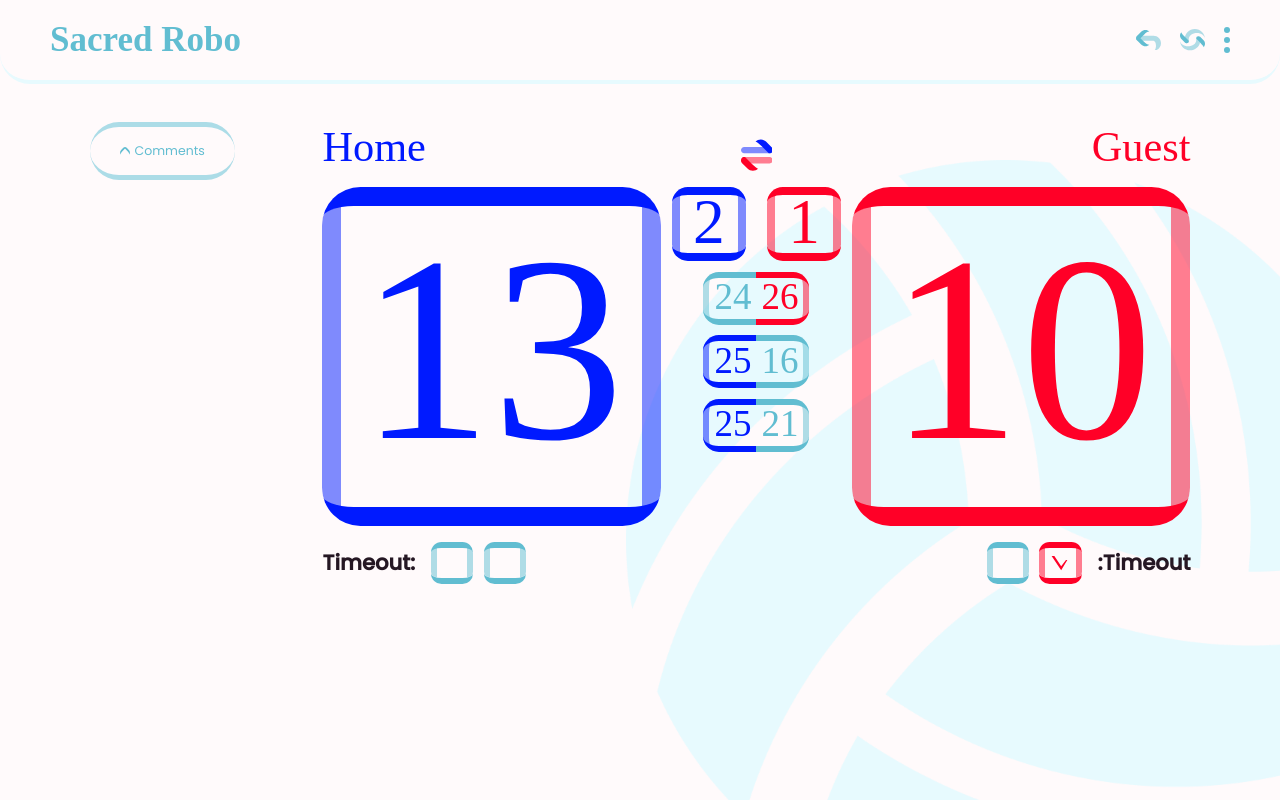
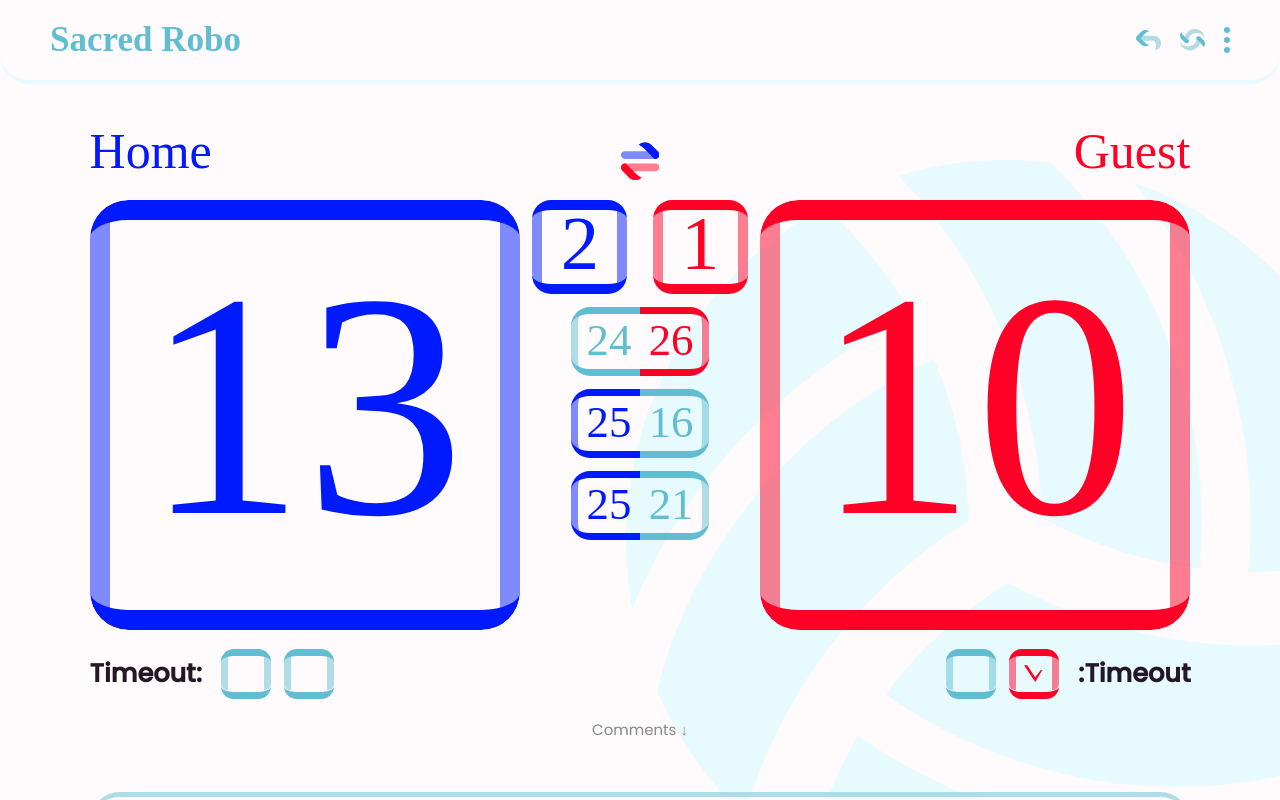
Before and after one commit to clestinepa/Sacred-Robo, a Svelte app: page / in a window 1280 px wide. Built offline with nearby package versions, Linux system fonts and the light colour scheme; a web font is replaced by a local one.

Commit message:
retour version commentaire non draggable mais appartion info_comments quand comments invisible

```diff
--- a/public/global.css
+++ b/public/global.css
@@ -290,7 +290,7 @@ main::-webkit-scrollbar-thumb:hover {
 	--4vw-reduit : min(max(20px, calc(var(--vw-result)*4)),50px);
 }
 
-.game{
+#game{
 	padding: max(3%, 10px) max(7%, 20px);
 }
 
@@ -408,7 +408,7 @@ main::-webkit-scrollbar-thumb:hover {
 #comments {
 	border-radius: 30px;
 	border : 5px solid var(--clair);
-	/* margin-top: min(max(25px,5vw),73px); */
+	margin-top: min(max(20px,4vw),59px);
 	padding : 15px 0;
 }
 
@@ -422,13 +422,13 @@ main::-webkit-scrollbar-thumb:hover {
 }
 
 .title_subsection_com, .detail_react_true, .detail_react_false {
-	font-size : min(max(15px, calc(var(--vw-comments)*3)),20px);
+	font-size : min(max(15px, calc(var(--vw-comments)*2.3)),20px);
 }
 .text_see, .content_com, .content_responses {
-    font-size : min(max(12.5px, calc(var(--vw-comments)*2.5)),18px);
+    font-size : min(max(12.5px, calc(var(--vw-comments)*2)),18px);
 }
-.date, #read {
-	font-size : min(max(10px, calc(var(--vw-comments)*2)),15px);
+.date, #read, #info_comments {
+	font-size : min(max(10px, calc(var(--vw-comments)*1.5)),15px);
 }
 .icon_react {
 	font-size: min(max(25px,5vw),40px);
--- a/src/App.svelte
+++ b/src/App.svelte
@@ -159,27 +159,14 @@
 {:else if $page == "game"}
 	<Header_Game/>
 	{#if $read_score_db && $read_sets_score_db}
-	<main class="game" on:dragover={e => dragoverComments(e)} on:drop={e => dropComments(e)}>
+	<main id=game on:dragover={e => dragoverComments(e)} on:drop={e => dropComments(e)}>
 		<div class=container_com_zone>
-			<div id=com_zone1>
-				{#if $read_comments_db}
-				<div id=comments>
-					<div id=comments_scroll>
-						<See text="Comments" details={-1}/>
-						<div id=comment_details>
-							{#if $read_comments_db.length == 0}
-								<div><span>There is no comments, for the moment</div>
-							{:else}
-								<Comments/>
-							{/if}
-						</div>
-					</div>
-				</div>
-				{/if}
-			</div>
-			<span draggable="true" class=resize_com_zone style='min-width : var(--1vw);' on:dragstart={dragstartResize}></span>
+			<div id=com_zone1></div>
+			<!-- <span draggable="true" class=resize_com_zone style='min-width : var(--1vw);' on:dragstart={dragstartResize}></span> -->
+			<span draggable="true" class=resize_com_zone on:dragstart={dragstartResize}></span>
 		</div>
-		<div id=com_zone1_gap style='min-width : max(7%, 20px);'></div>
+		<!-- <div id=com_zone1_gap style='min-width : max(7%, 20px);'></div> -->
+		<div id=com_zone1_gap></div>
 		<div id=com_zone3>
 			<div id=result>
 				<div id=names_{$switchOn}>
@@ -231,8 +218,23 @@
 						<h2 class=title_subsection>:Timeout</h2>
 					</div>
 				</div>
+				<p id=info_comments>Comments ↓</p>
 			</div>
-			<!-- ICIcom -->
+
+			{#if $read_comments_db}
+			<div id=comments>
+				<div id=comments_scroll>
+					<See text="Comments" details={-1}/>
+					<div id=comment_details>
+						{#if $read_comments_db.length == 0}
+							<div><span>There is no comments, for the moment</div>
+						{:else}
+							<Comments/>
+						{/if}
+					</div>
+				</div>
+			</div>
+			{/if}
 		</div>
 		<div id=com_zone2_gap></div>
 		<div class=container_com_zone>
@@ -351,7 +353,7 @@ main {
 /* GAME */
 
 /* Global */
-.game{
+#game{
 	display: flex;
 }
 
@@ -478,6 +480,12 @@ main {
 /* ****** */
 
 /* COMMENTS */
+#info_comments {
+	color: transparent;
+	text-align: center;
+	transition: 1s;
+}
+
 .container_com_zone {
 	display: flex;
 }
@@ -503,8 +511,6 @@ main {
 	border-left : none;
 	border-right : none;
 
-	display: flex;
-
 	top:0px;
 	left:0px;
 }
@@ -518,7 +524,6 @@ main {
 
 #comment_details {
 	display: none;
-	/* display: flex; */
 	flex-direction: column;
 }
 /* ******** */
--- a/src/Components/Comments/See.svelte
+++ b/src/Components/Comments/See.svelte
@@ -30,11 +30,9 @@
     function seeMore() {
         visible = !visible;
         if (details == -1) {
+            autre_element.style.display = (visible ? 'flex' :  'table');
             details_element.style.display = (visible ? 'flex' :  'none');
             autre_element.style.minHeight = (visible ? '200px' :  '0px');
-            autre_element.style.minWidth = (visible ? '250px' :  '0px');
-            autre_element.style.maxWidth = (visible ? '1000px' :  '0px');
-
             transition = (visible ? "0.25em" :  "-0.25em") ;
         } else {
             text = (visible ? text.replace("Show", "Hide") : text.replace("Hide", "Show"));
@@ -46,9 +44,10 @@
 
 </script>
 
-<div class=container><div draggable="true" class=see on:click={seeMore} on:dragstart={e => dragstartComments(e)} style="--transition:{transition};">
+<!-- <div class=container><div draggable={details == -1 ? true : false} class=see on:click={seeMore} on:dragstart={e => dragstartComments(e)} style="--transition:{transition};"> -->
+<div class=container><div class=see on:click={seeMore} on:dragstart={e => dragstartComments(e)} style="--transition:{transition};">
     <Fleche direction={visible & details == -1 ? "down2" : !visible & details == -1 ? "up2": visible ? "up2" : "down2"} color={color_fleche}/>
-    <div class=text_see>{text}</div>
+    <p class=text_see>{text}</p>
 </div></div>
 
 <style>
--- a/src/Contraintes.svelte
+++ b/src/Contraintes.svelte
@@ -60,25 +60,52 @@
     }
 
 
-    let result, com_zone1, com_zone2, com_zone3, body, padding_body, com_zone1_gap, com_zone2_gap;
+    let body;
+    let result, com_zone1, com_zone2, com_zone3, padding_body, com_zone1_gap, com_zone2_gap;
+    let main, info_comments, comments;
 
     onMount(() => {
         body = document.querySelector('body');
         setTimeout( () => {
+            main = document.getElementById('game');
             result = document.getElementById('result');
             com_zone1 = document.getElementById('com_zone1');
             com_zone2 = document.getElementById('com_zone2');
             com_zone3 = document.getElementById('com_zone3');
             com_zone1_gap = document.getElementById('com_zone1_gap');
             com_zone2_gap = document.getElementById('com_zone2_gap');
+            info_comments = document.getElementById('info_comments');
+            comments = document.getElementById('comments');
+
+            // setInterval( () => {
+            //     padding_body = body.offsetWidth - com_zone1.offsetWidth - com_zone1_gap.offsetWidth - com_zone2.offsetWidth - com_zone2_gap.offsetWidth - com_zone3.offsetWidth;
+            //     let val_result = (padding_body + result.offsetWidth) * 0.01;
+            //     document.documentElement.style.setProperty('--vw-result', val_result + 'px');
+            //     let val_comments = val_result;
+            //     document.documentElement.style.setProperty('--vw-comments', val_comments + 'px');
+            // }, 0);
 
             setInterval( () => {
-                padding_body = body.offsetWidth - com_zone1.offsetWidth - com_zone1_gap.offsetWidth - com_zone2.offsetWidth - com_zone2_gap.offsetWidth - com_zone3.offsetWidth;
-                let val_result = (padding_body + result.offsetWidth) * 0.01;
-                document.documentElement.style.setProperty('--vw-result', val_result + 'px');
-                let val_comments = (com_zone1.offsetWidth) * 0.01;
-                document.documentElement.style.setProperty('--vw-comments', val_comments + 'px');
-            }, 100);
+                if (main.offsetHeight < main.scrollHeight) {
+                    if ((main.scrollHeight-main.offsetHeight) < (comments.offsetHeight/2)) {
+                        console.log("moitié visible");
+                        info_comments.style.color="transparent";
+                    } else {
+                        if (main.scrollTop >= (comments.offsetHeight/4)) {
+                            console.log("visible au scroll");
+                            info_comments.style.color="transparent";
+                        } else {
+                            console.log("pas visible");
+                            info_comments.style.color="var(--font-clair)";
+                        }
+                    }
+                } else {
+                    console.log("visible");
+                    info_comments.style.color="transparent";
+
+                }
+
+            }, 1000);
         }, 1000);
     });
 
```
